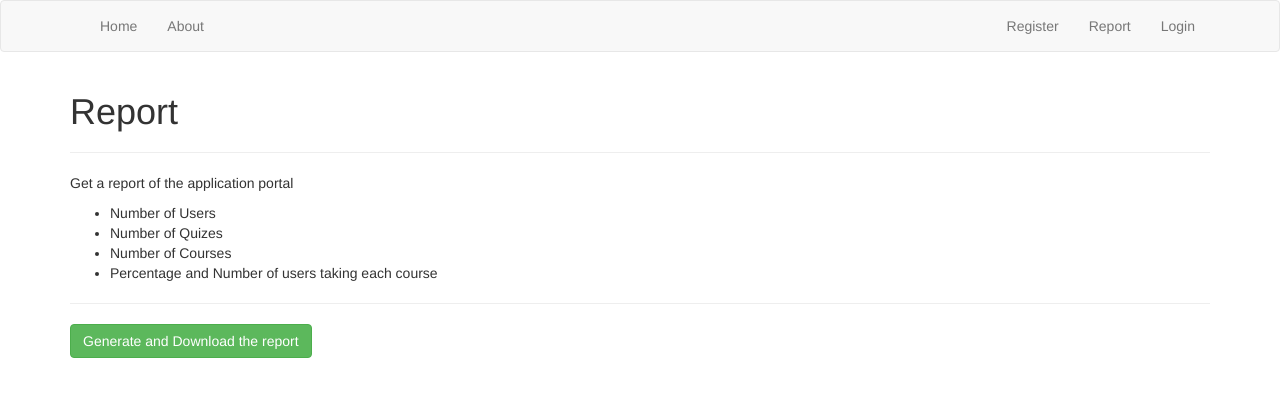
After one commit to asmijafar20/MapEnd, a Flask app: page /report in a window 1280 px wide. The commit adds this page. Shown: the top 397 px of the page. Run offline with Flask 2, Linux system fonts and the light colour scheme; some libraries are stand-ins or nearby versions.

Commit message:
Added report page and generation

```diff
--- a/journal/main/routes.py
+++ b/journal/main/routes.py
@@ -1,10 +1,13 @@
-from flask import Blueprint, flash
+from flask import Blueprint, flash, send_file, make_response, stream_with_context
+from werkzeug.wsgi import FileWrapper
 from journal.models import User,Article,Quiz,Question,Option,Response
 from journal.main.forms import ArticleForm
 from flask import render_template, flash,redirect,url_for, request,abort
 from flask_login import current_user,login_required
 from journal import db
-import json
+from sqlalchemy import func
+import csv
+import io
 
 main = Blueprint('main',__name__)
 
@@ -40,6 +43,38 @@ def articles():
 def article(id):
     article = Article.query.get_or_404(id)
     return render_template('article.html', article = article)
+
+# Report
+@main.route('/report')
+def report():
+    return render_template('report.html')
+
+# generate CSV and export
+@main.route('/generate_report')
+def generate_report():
+    # number of users, courses and quizes
+    number_of_users = User.query.count()
+    number_of_courses = Article.query.count()
+    number_of_quizes = Quiz.query.count()
+    # number % of users taking each quiz
+    quiz_users = db.session.query(Quiz.title, Quiz.id, Response.student_id, Response.score).join(Response, Quiz.id == Response.quiz_id).distinct().subquery()
+    quizes_userCount = db.session.query(quiz_users.c.title, func.count(quiz_users.c.student_id), func.avg(quiz_users.c.score).label("average_score")).group_by(quiz_users.c.id).all()
+    percentage_per_quiz = [(title, count / number_of_users * 100,  count, average_score) for title, count, average_score in quizes_userCount]
+    print(number_of_users)
+    output = io.StringIO("")
+    writer = csv.writer(output)
+    writer.writerow(['Number of users', 'Number of courses', 'Number of quizes'])
+    writer.writerow([number_of_users, number_of_courses, number_of_quizes])
+    writer.writerow(['Quiz title', 'Percentage of users taking the quiz', 'Number of users taking the quiz', 'Average score'])
+    for row in percentage_per_quiz:
+        writer.writerow(row)
+
+    data = output.getvalue()
+    response = make_response(data)
+    response.headers['Content-Disposition'] = 'attachment; filename=report.csv'
+    response.mimetype = 'text/csv'
+
+    return response
 
 # Dashboard
 @main.route('/dashboard')
--- a/journal/templates/includes/_navbar.html
+++ b/journal/templates/includes/_navbar.html
@@ -40,6 +40,7 @@
             {% endif %}
           {% else %}
           <li><a href="/register">Register</a></li>
+          <li><a href="/report">Report</a></li>
           <li><a href="/login">Login</a></li>
           {% endif %}
 
--- /dev/null
+++ b/journal/templates/report.html
@@ -0,0 +1,24 @@
+{% extends 'layout.html' %}
+{% block body %}
+
+<h1>Report</h1>
+
+<hr>
+
+<p>
+    Get a report of the application portal
+</p>
+
+<ul>
+    <li>Number of Users</li>
+    <li>Number of Quizes</li>
+    <li>Number of Courses</li>
+    <li>Percentage and Number of users taking each course</li>
+</ul>
+
+<hr>
+
+<a class="btn btn-success" href="/generate_report">Generate and Download the report</a>
+</table>
+
+{% endblock %}
```
